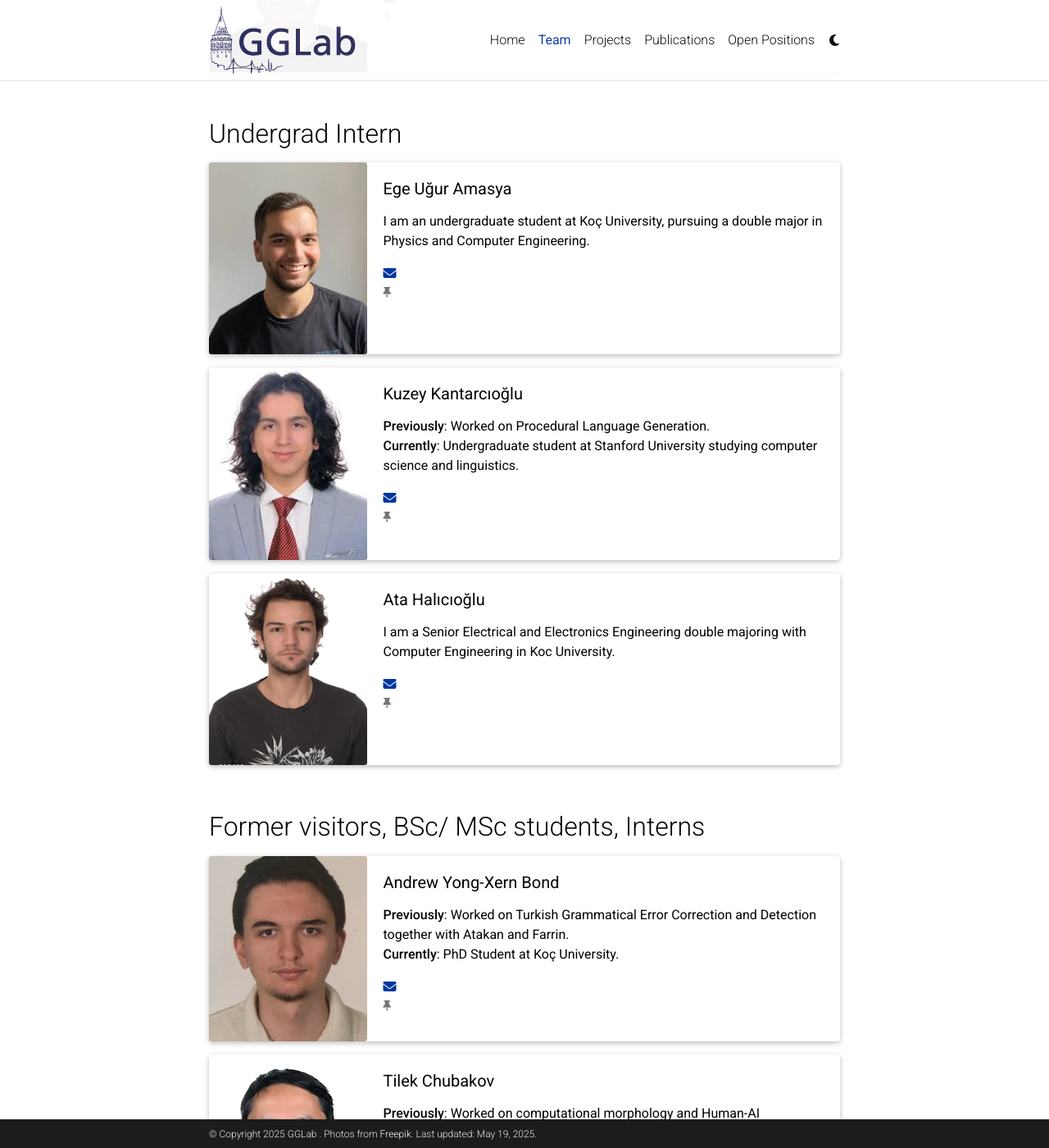
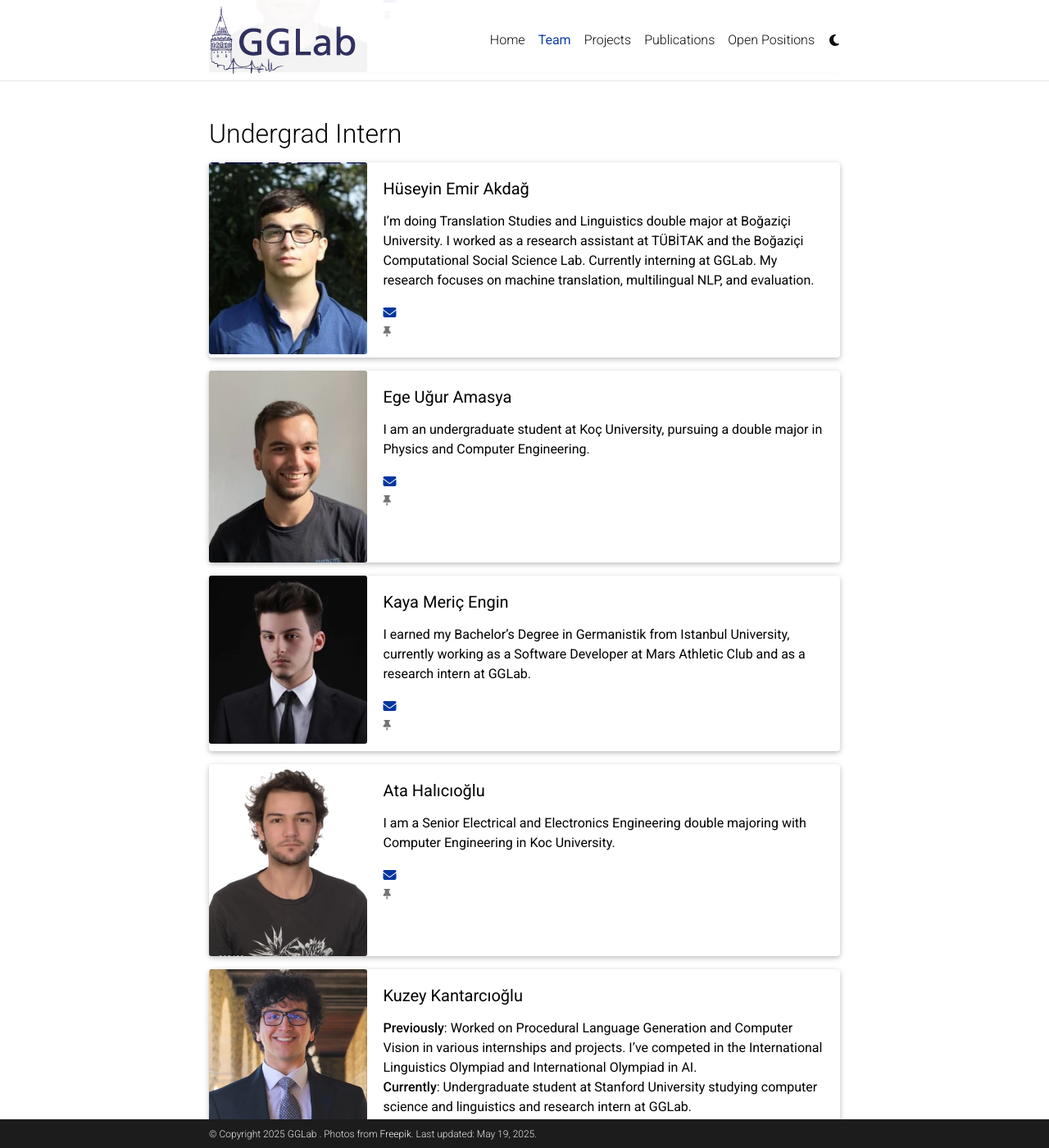
Before and after one commit to GGLAB-KU/gglab-ku.github.io, a Jekyll site: the page built from _pages/team.md, in a window 1280 px wide and 1400 px high, scrolled down 2390 px. Shown: the whole window at 82% size. Built offline with Jekyll 4.4.1, drawn with Linux system fonts in a browser that asks for light colours; comment, search, counter and statistics services are not loaded; a style sheet for code colours, icons or effects is not loaded; some of the changed text lies outside the part shown.

Commit message:
- Add Kaya Meriç Engin - Add Hüseyin Emir akdağ - Add Kuzey Kantarcıoğlu

```diff
--- a/_members/alumni_kuzey.md
+++ /dev/null
@@ -1,25 +0,0 @@
----
-layout: about
-inline: false
-group: Undergrad Intern
-group_rank: 5
-team_frontpage: false
-
-title: Kuzey Kantarcıoğlu
-description: Profile of Kuzey Kantarcıoğlu
-lastname: Bond
-publications: 'author^=*Kantarcıoğlu'
-
-teaser: >
-    **Previously**: Worked on Procedural Language Generation.
-    <br>
-    **Currently**: Undergraduate student at Stanford University studying computer science and linguistics.
-profile:
-    name: Kuzey Kantarcıoğlu
-    align: right
-    image: mems/kantarcioglu-profile.webp
-    role: Intern
-    email: kuzeykantarcioglu@hotmail.com
----
-
-I am currently an undergraduate student at Stanford University studying computer science and linguistics.
--- /dev/null
+++ b/_members/intern_engin.md
@@ -0,0 +1,23 @@
+---
+layout: about
+inline: false
+group: Undergrad Intern
+group_rank: 4
+team_frontpage: false
+
+title: Kaya Meriç Engin
+description: Profile of Kaya Meriç Engin, intern.
+lastname: Engin
+publications: 'author^=*Engin'
+
+teaser: >
+    I earned my Bachelor’s Degree in Germanistik from Istanbul University, currently working as a Software Developer at Mars Athletic Club and as a research intern at GGLab.
+profile:
+    name: Kaya Meriç Engin
+    align: right
+    image: mems/engin-profile.webp
+    role: Intern
+    email: kayamericengin@gmail.com
+---
+
+I earned my Bachelor’s Degree in Germanistik from Istanbul University, currently working as a Software Developer at Mars Athletic Club and as a research intern at GGLab.
--- /dev/null
+++ b/_members/intern_kantarcioglu.md
@@ -0,0 +1,25 @@
+---
+layout: about
+inline: false
+group: Undergrad Intern
+group_rank: 4
+team_frontpage: false
+
+title: Kuzey Kantarcıoğlu
+description: Profile of Kuzey Kantarcıoğlu, intern.
+lastname: Kantarcıoğlu
+publications: 'author^=*Kantarcıoğlu'
+
+teaser: >
+    **Previously**: Worked on Procedural Language Generation and Computer Vision in various internships and projects. I’ve competed in the International Linguistics Olympiad and International Olympiad in AI.
+    <br>
+    **Currently**: Undergraduate student at Stanford University studying computer science and linguistics and research intern at GGLab.
+profile:
+    name: Kuzey Kantarcıoğlu
+    align: right
+    image: mems/kantarcioglu-profile.webp
+    role: Intern
+    email: kuzeykantarcioglu@hotmail.com
+---
+
+I am pursuing a Bachelor’s Degree in Computer Science at Stanford University. I’ve worked on computer vision, NLP and ML tasks in various internships and projects. I’ve competed in the International Linguistics Olympiad and International Olympiad in AI, and am currently a research intern at GGLab.
--- a/_members/phd_abed.md
+++ b/_members/phd_safa.md
@@ -11,7 +11,7 @@ lastname: Safa
 publications: 'author^=*Safa'
 
 teaser: >
-    I am a second-year Ph.D. student at GGLab, working task-oriented dialogue systems.
+    I am a Ph.D. candidate at GGLab, specializing in task-oriented dialogue systems.
 
 profile:
     name: Abdulfattah Rashid Safa
```
Also changed, not shown: _members/intern_akdağ.md (added, +23 -0 lines), assets/img/mems/akdağ-profile.webp (added), assets/img/mems/engin-profile.webp (added), assets/img/mems/kantarcioglu-profile.webp.
